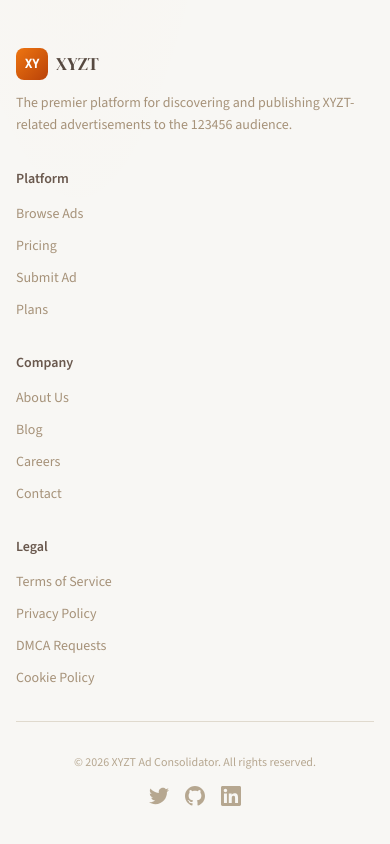
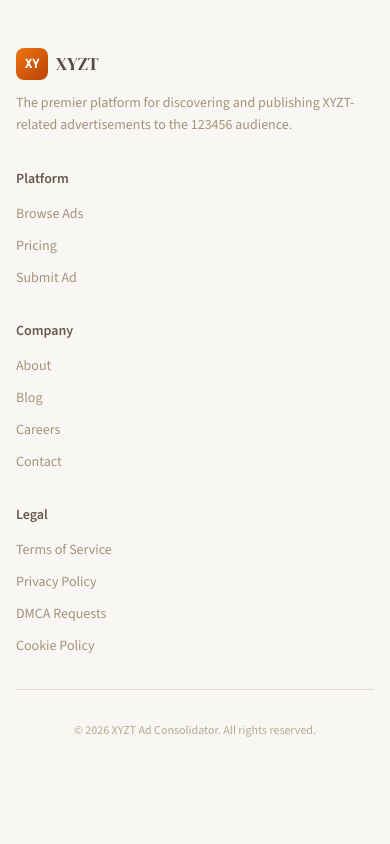
Before and after one commit to papajo/AdConsolidator, a Next.js app: page / in a window 390 px wide. Shown: the part 3124-3968 px from the top of the page. After the commit the page ends 3910 px from the top, so only its background shows below. Built offline with nearby package versions, Linux system fonts and the light colour scheme.

Commit message:
Update src/components/Footer.jsx

```diff
--- a/src/components/Footer.jsx
+++ b/src/components/Footer.jsx
@@ -5,8 +5,7 @@ export default function Footer() {
     <footer className="border-t border-surface-200/50 mt-16">
       <div className="max-w-7xl mx-auto px-4 sm:px-6 lg:px-8 py-12">
         <div className="grid grid-cols-1 md:grid-cols-4 gap-8">
-          {/* Brand */}
-          <div className="md:col-span-1">
+          <div>
             <div className="flex items-center gap-2 mb-3">
               <div className="w-8 h-8 rounded-lg bg-gradient-to-br from-brand-500 to-brand-700 flex items-center justify-center">
                 <span className="text-white font-bold text-xs font-mono">XY</span>
@@ -18,53 +17,38 @@ export default function Footer() {
             </p>
           </div>
 
-          {/* Links */}
           <div>
             <h4 className="font-semibold text-surface-800 text-sm mb-3">Platform</h4>
             <ul className="space-y-2">
               <li><Link href="/" className="text-sm text-surface-500 hover:text-brand-600 transition-colors">Browse Ads</Link></li>
               <li><Link href="/pricing" className="text-sm text-surface-500 hover:text-brand-600 transition-colors">Pricing</Link></li>
               <li><span className="text-sm text-surface-500 hover:text-brand-600 transition-colors cursor-pointer">Submit Ad</span></li>
-              <li><Link href="/pricing" className="text-sm text-surface-500 hover:text-brand-600 transition-colors">Plans</Link></li>
             </ul>
           </div>
 
           <div>
             <h4 className="font-semibold text-surface-800 text-sm mb-3">Company</h4>
             <ul className="space-y-2">
-              <li><a href="#" className="text-sm text-surface-500 hover:text-brand-600 transition-colors">About Us</a></li>
-              <li><a href="#" className="text-sm text-surface-500 hover:text-brand-600 transition-colors">Blog</a></li>
-              <li><a href="#" className="text-sm text-surface-500 hover:text-brand-600 transition-colors">Careers</a></li>
-              <li><a href="#" className="text-sm text-surface-500 hover:text-brand-600 transition-colors">Contact</a></li>
+              <li><Link href="/about" className="text-sm text-surface-500 hover:text-brand-600 transition-colors">About</Link></li>
+              <li><span className="text-sm text-surface-500 hover:text-brand-600 transition-colors cursor-pointer">Blog</span></li>
+              <li><span className="text-sm text-surface-500 hover:text-brand-600 transition-colors cursor-pointer">Careers</span></li>
+              <li><Link href="/contact" className="text-sm text-surface-500 hover:text-brand-600 transition-colors">Contact</Link></li>
             </ul>
           </div>
 
           <div>
             <h4 className="font-semibold text-surface-800 text-sm mb-3">Legal</h4>
             <ul className="space-y-2">
-              <li><a href="#" className="text-sm text-surface-500 hover:text-brand-600 transition-colors">Terms of Service</a></li>
-              <li><a href="#" className="text-sm text-surface-500 hover:text-brand-600 transition-colors">Privacy Policy</a></li>
-              <li><a href="#" className="text-sm text-surface-500 hover:text-brand-600 transition-colors">DMCA Requests</a></li>
-              <li><a href="#" className="text-sm text-surface-500 hover:text-brand-600 transition-colors">Cookie Policy</a></li>
+              <li><span className="text-sm text-surface-500 hover:text-brand-600 transition-colors cursor-pointer">Terms of Service</span></li>
+              <li><span className="text-sm text-surface-500 hover:text-brand-600 transition-colors cursor-pointer">Privacy Policy</span></li>
+              <li><span className="text-sm text-surface-500 hover:text-brand-600 transition-colors cursor-pointer">DMCA Requests</span></li>
+              <li><span className="text-sm text-surface-500 hover:text-brand-600 transition-colors cursor-pointer">Cookie Policy</span></li>
             </ul>
           </div>
         </div>
 
-        <div className="border-t border-surface-200 mt-8 pt-8 flex flex-col md:flex-row items-center justify-between gap-4">
-          <p className="text-xs text-surface-400">
-            © 2026 XYZT Ad Consolidator. All rights reserved.
-          </p>
-          <div className="flex items-center gap-4">
-            <a href="#" className="text-surface-400 hover:text-surface-600 transition-colors">
-              <svg className="w-5 h-5" fill="currentColor" viewBox="0 0 24 24"><path d="M24 4.557c-.883.392-1.832.656-2.828.775 1.017-.609 1.798-1.574 2.165-2.724-.951.564-2.005.974-3.127 1.195-.897-.957-2.178-1.555-3.594-1.555-3.179 0-5.515 2.966-4.797 6.045-4.091-.205-7.719-2.165-10.148-5.144-1.29 2.213-.669 5.108 1.523 6.574-.806-.026-1.566-.247-2.229-.616-.054 2.281 1.581 4.415 3.949 4.89-.693.188-1.452.232-2.224.084.626 1.956 2.444 3.379 4.6 3.419-2.07 1.623-4.678 2.348-7.29 2.04 2.179 1.397 4.768 2.212 7.548 2.212 9.142 0 14.307-7.721 13.995-14.646.962-.695 1.797-1.562 2.457-2.549z"/></svg>
-            </a>
-            <a href="#" className="text-surface-400 hover:text-surface-600 transition-colors">
-              <svg className="w-5 h-5" fill="currentColor" viewBox="0 0 24 24"><path d="M12 0c-6.626 0-12 5.373-12 12 0 5.302 3.438 9.8 8.207 11.387.599.111.793-.261.793-.577v-2.234c-3.338.726-4.033-1.416-4.033-1.416-.546-1.387-1.333-1.756-1.333-1.756-1.089-.745.083-.729.083-.729 1.205.084 1.839 1.237 1.839 1.237 1.07 1.834 2.807 1.304 3.492.997.107-.775.418-1.305.762-1.604-2.665-.305-5.467-1.334-5.467-5.931 0-1.311.469-2.381 1.236-3.221-.124-.303-.535-1.524.117-3.176 0 0 1.008-.322 3.301 1.23.957-.266 1.983-.399 3.003-.404 1.02.005 2.047.138 3.006.404 2.291-1.552 3.297-1.23 3.297-1.23.653 1.653.242 2.874.118 3.176.77.84 1.235 1.911 1.235 3.221 0 4.609-2.807 5.624-5.479 5.921.43.372.823 1.102.823 2.222v3.293c0 .319.192.694.801.576 4.765-1.589 8.199-6.086 8.199-11.386 0-6.627-5.373-12-12-12z"/></svg>
-            </a>
-            <a href="#" className="text-surface-400 hover:text-surface-600 transition-colors">
-              <svg className="w-5 h-5" fill="currentColor" viewBox="0 0 24 24"><path d="M20.447 20.452h-3.554v-5.569c0-1.328-.027-3.037-1.852-3.037-1.853 0-2.136 1.445-2.136 2.939v5.667H9.351V9h3.414v1.561h.046c.477-.9 1.637-1.85 3.37-1.85 3.601 0 4.267 2.37 4.267 5.455v6.286zM5.337 7.433c-1.144 0-2.063-.926-2.063-2.065 0-1.138.92-2.063 2.063-2.063 1.14 0 2.064.925 2.064 2.063 0 1.139-.925 2.065-2.064 2.065zm1.782 13.019H3.555V9h3.564v11.452zM22.225 0H1.771C.792 0 0 .774 0 1.729v20.542C0 23.227.792 24 1.771 24h20.451C23.2 24 24 23.227 24 22.271V1.729C24 .774 23.2 0 22.222 0h.003z"/></svg>
-            </a>
-          </div>
+        <div className="border-t border-surface-200 mt-8 pt-8 text-center">
+          <p className="text-xs text-surface-400">© 2026 XYZT Ad Consolidator. All rights reserved.</p>
         </div>
       </div>
     </footer>
```
